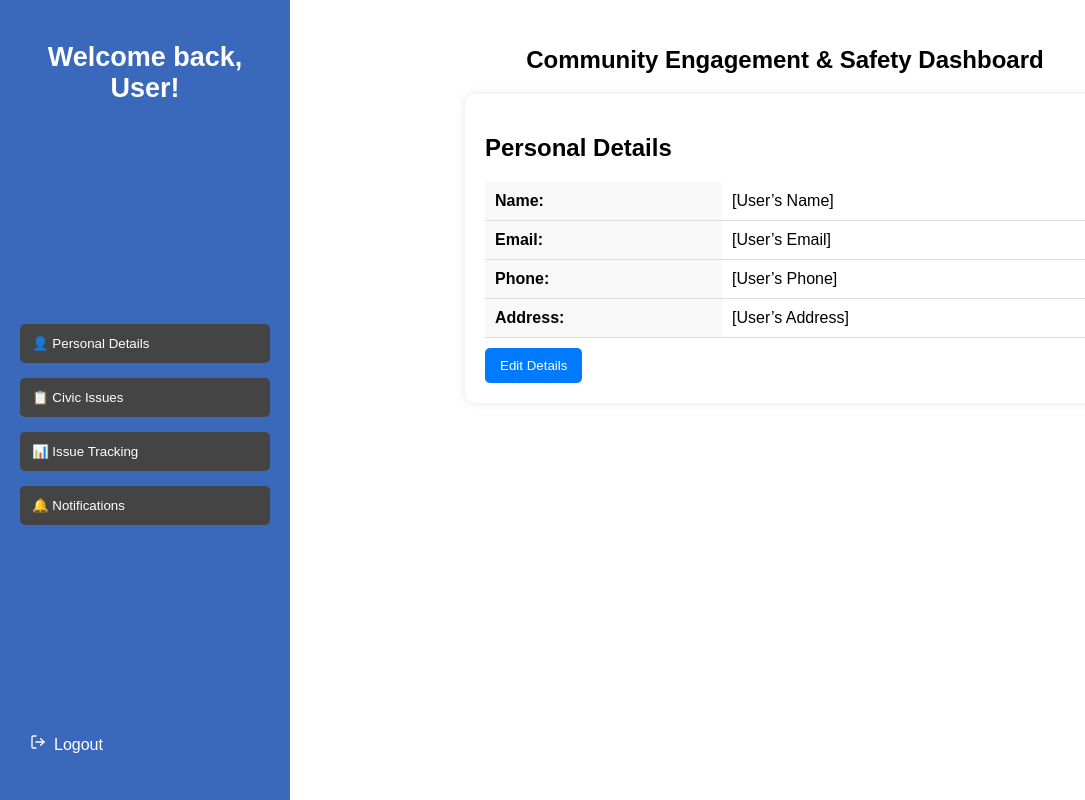
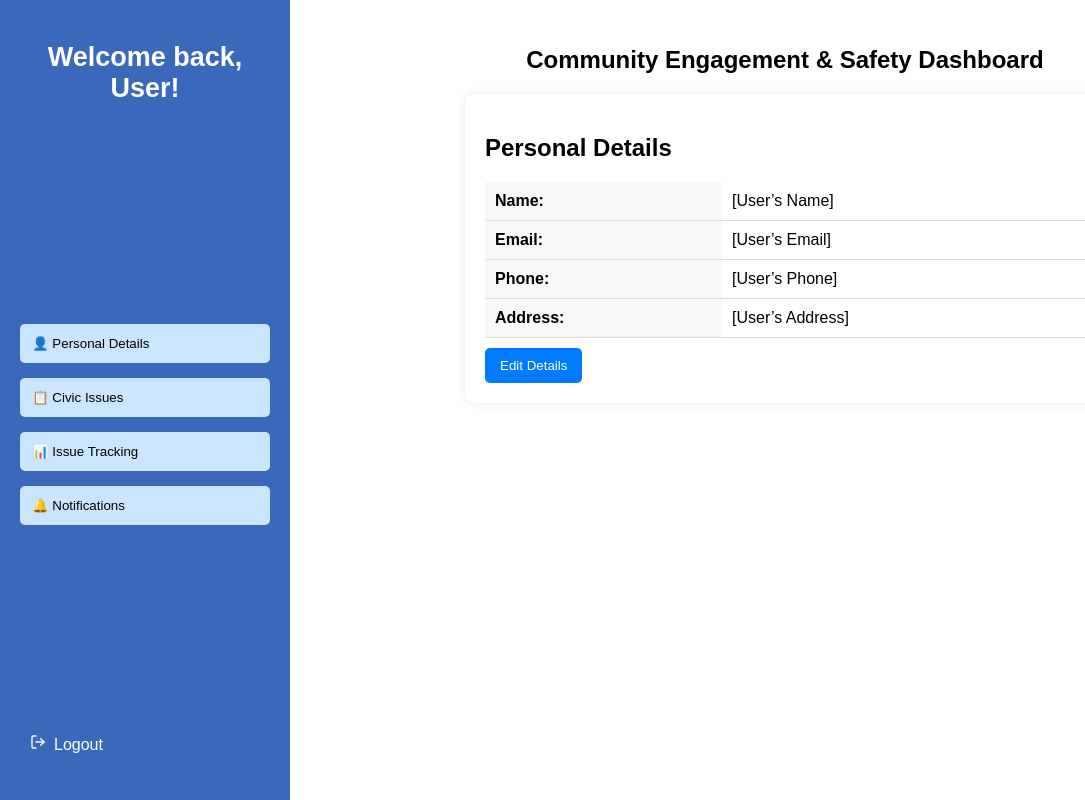
Before and after one commit to PrarabdhSoni/SOLVIT_HACKATHON, a React (Vite) app in the folder frontend/: page /dashboard in a window 1280 px wide. Shown: the whole page, without its empty margins (0-1085 px from the left). Built offline with nearby package versions, Linux system fonts and the light colour scheme.

Commit message:
Changes in colors

```diff
--- a/frontend/src/Pages/Dashboard/Dashboard.css
+++ b/frontend/src/Pages/Dashboard/Dashboard.css
@@ -64,8 +64,8 @@ body {
 
   .cd-section button {
     width: 100%;
-    background-color: #444;
-    color: white;
+    background-color: #cce5ff;
+    color: black;
     border: none;
     padding: 12px;
     text-align: left;
@@ -75,6 +75,7 @@ body {
 
   .cd-section button:hover {
     background-color: #EB5B00;
+    color: white;
   }
 
   /* Main Content */
```
